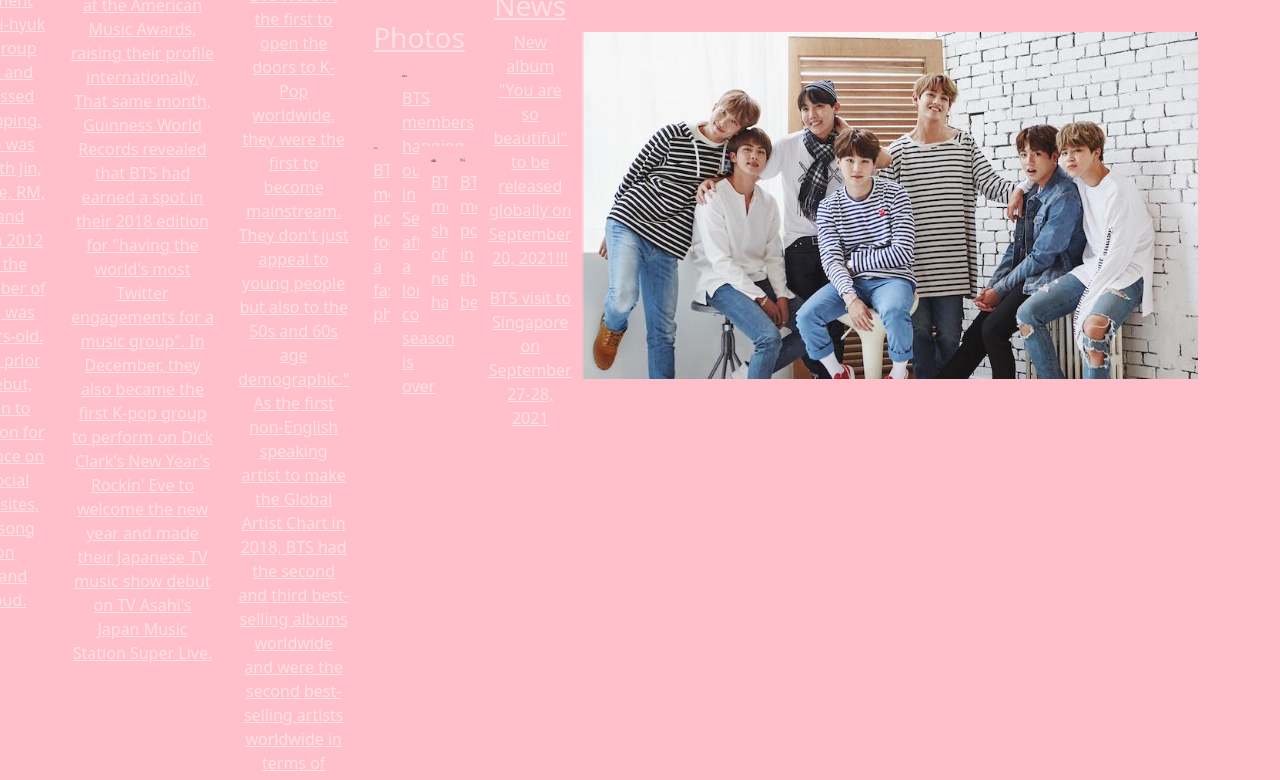
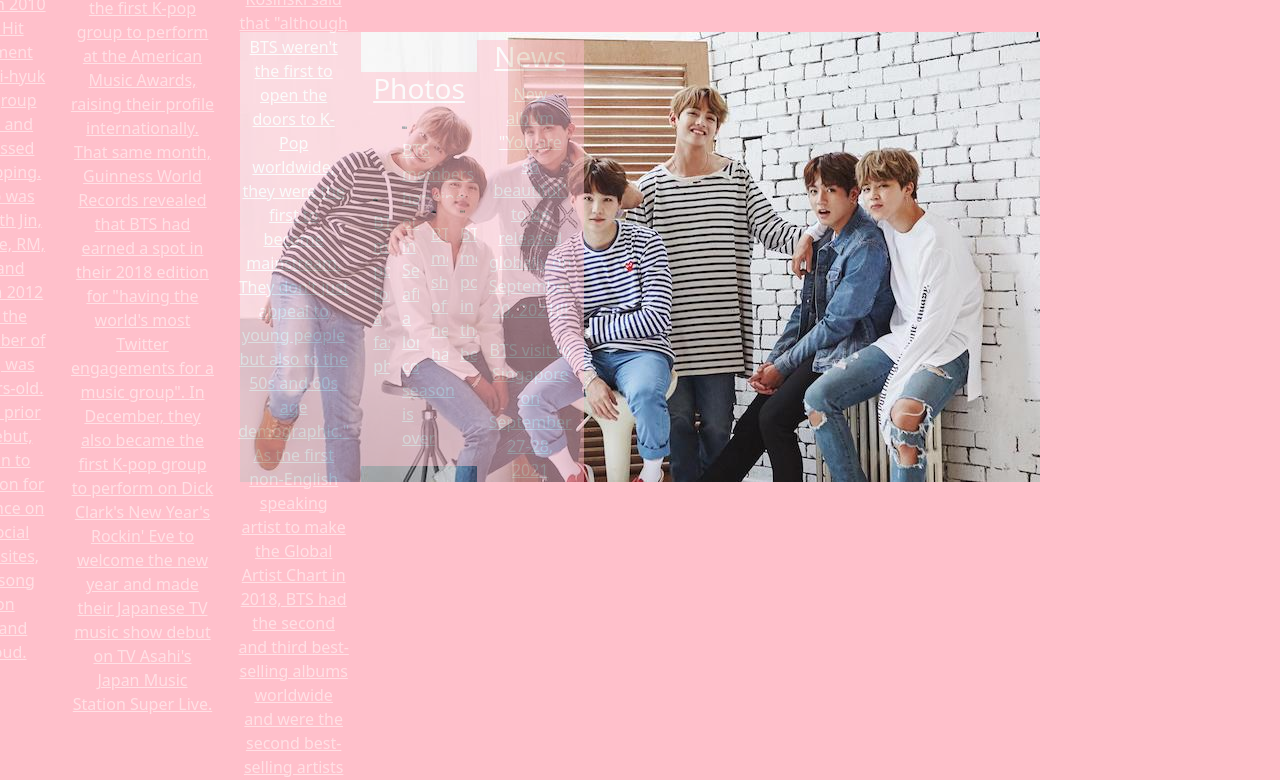
Before and after one commit to Justinbellic/Justinbellic.github.io, a plain HTML site: page bts/home.html in a window 1280 px wide. Shown: the part 287-1067 px from the top of the page. Drawn offline with nearby package versions, Linux system fonts and the light colour scheme.

Commit message:
Update home.html

```diff
--- a/bts/home.html
+++ b/bts/home.html
@@ -21,9 +21,7 @@
         background-color: pink;
     }
 
-    .carousel-item{
-        padding-left: 500px;
-    }
+
 
 
 </style>
```
